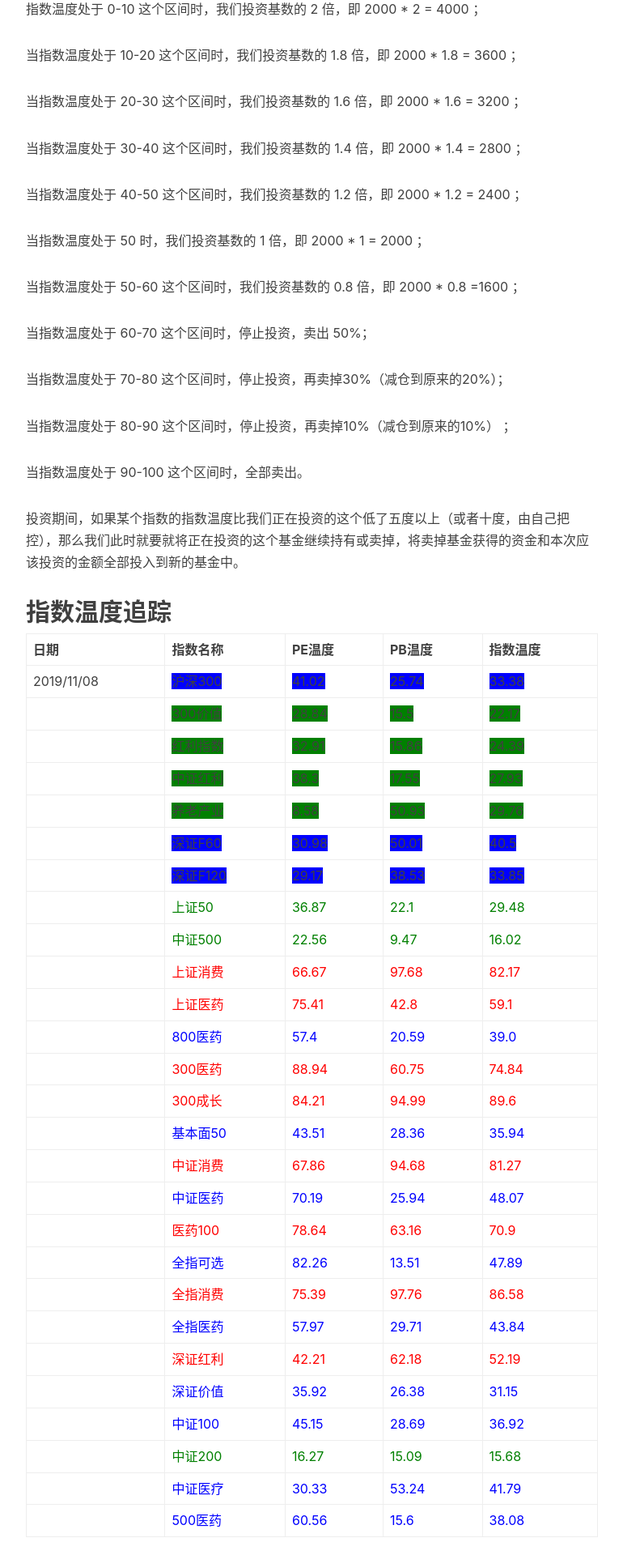
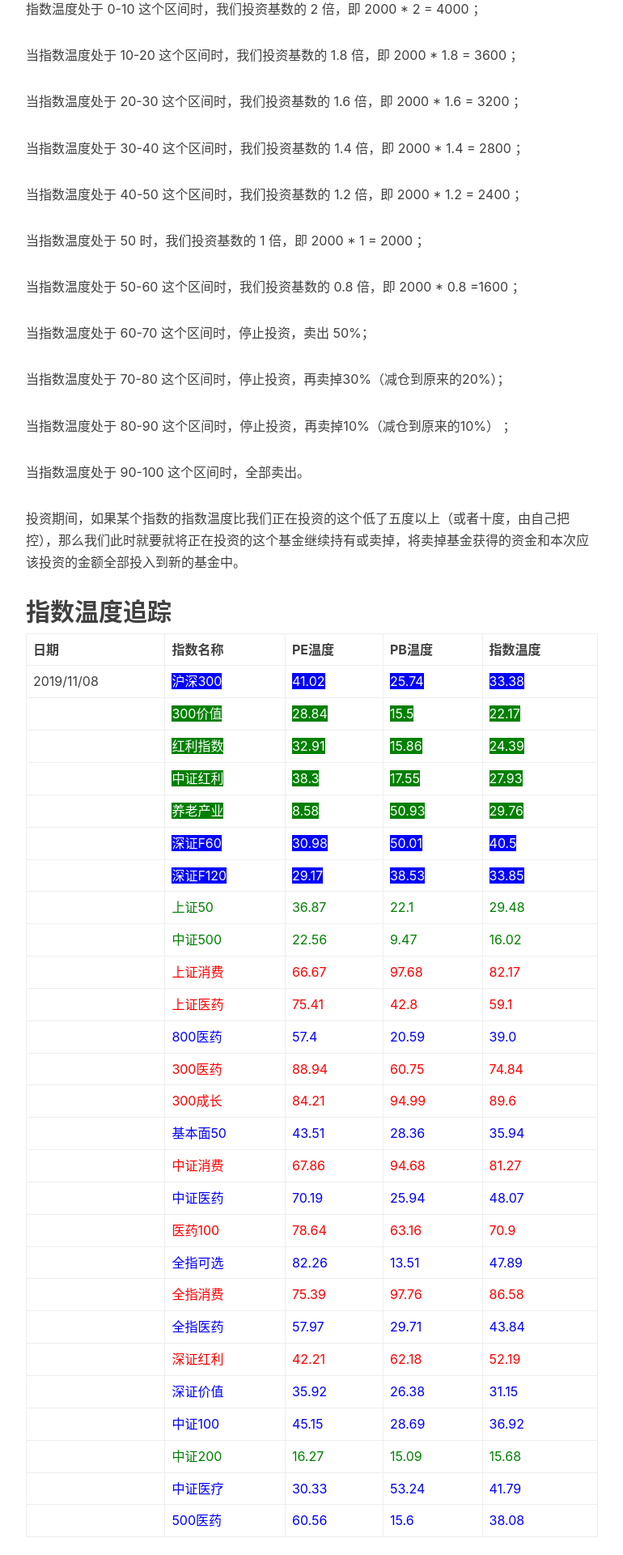
Before and after one commit to shoppingwang/shoppingwang.github.io, a Jekyll site: the page built from _posts/2019-11-09-indices-temperature.md, in a window 1280 px wide. Shown: the part 1774-3694 px from the top of the page at 81% size, without its empty margins (233-1003 px from the left). Built offline with Jekyll 4.4.1, drawn with Linux system fonts in a browser that asks for light colours; nearby versions of some CDN libraries; comment, search, counter and statistics services are not loaded.

Commit message:
add index temperature

```diff
--- a/_posts/2019-11-09-indices-temperature.md
+++ b/_posts/2019-11-09-indices-temperature.md
@@ -75,30 +75,30 @@
 
 | 日期 | 指数名称 | PE温度 | PB温度 | 指数温度 |
 | --- | --- | --- | --- | --- |
-|2019/11/08|<span style="background-color: blue;">沪深300</span>|<span style="background-color: blue;">41.02</span>|<span style="background-color: blue;">25.74</span>|<span style="background-color: blue;">33.38</span>|
-|<span style="background-color: green;"></span>|<span style="background-color: green;">300价值</span>|<span style="background-color: green;">28.84</span>|<span style="background-color: green;">15.5</span>|<span style="background-color: green;">22.17</span>|
-|<span style="background-color: green;"></span>|<span style="background-color: green;">红利指数</span>|<span style="background-color: green;">32.91</span>|<span style="background-color: green;">15.86</span>|<span style="background-color: green;">24.39</span>|
-|<span style="background-color: green;"></span>|<span style="background-color: green;">中证红利</span>|<span style="background-color: green;">38.3</span>|<span style="background-color: green;">17.55</span>|<span style="background-color: green;">27.93</span>|
-|<span style="background-color: green;"></span>|<span style="background-color: green;">养老产业</span>|<span style="background-color: green;">8.58</span>|<span style="background-color: green;">50.93</span>|<span style="background-color: green;">29.76</span>|
-|<span style="background-color: blue;"></span>|<span style="background-color: blue;">深证F60</span>|<span style="background-color: blue;">30.98</span>|<span style="background-color: blue;">50.01</span>|<span style="background-color: blue;">40.5</span>|
-|<span style="background-color: blue;"></span>|<span style="background-color: blue;">深证F120</span>|<span style="background-color: blue;">29.17</span>|<span style="background-color: blue;">38.53</span>|<span style="background-color: blue;">33.85</span>|
-|<span style="color: green;"></span>|<span style="color: green;">上证50</span>|<span style="color: green;">36.87</span>|<span style="color: green;">22.1</span>|<span style="color: green;">29.48</span>|
-|<span style="color: green;"></span>|<span style="color: green;">中证500</span>|<span style="color: green;">22.56</span>|<span style="color: green;">9.47</span>|<span style="color: green;">16.02</span>|
-|<span style="color: red;"></span>|<span style="color: red;">上证消费</span>|<span style="color: red;">66.67</span>|<span style="color: red;">97.68</span>|<span style="color: red;">82.17</span>|
-|<span style="color: red;"></span>|<span style="color: red;">上证医药</span>|<span style="color: red;">75.41</span>|<span style="color: red;">42.8</span>|<span style="color: red;">59.1</span>|
-|<span style="color: blue;"></span>|<span style="color: blue;">800医药</span>|<span style="color: blue;">57.4</span>|<span style="color: blue;">20.59</span>|<span style="color: blue;">39.0</span>|
-|<span style="color: red;"></span>|<span style="color: red;">300医药</span>|<span style="color: red;">88.94</span>|<span style="color: red;">60.75</span>|<span style="color: red;">74.84</span>|
-|<span style="color: red;"></span>|<span style="color: red;">300成长</span>|<span style="color: red;">84.21</span>|<span style="color: red;">94.99</span>|<span style="color: red;">89.6</span>|
-|<span style="color: blue;"></span>|<span style="color: blue;">基本面50</span>|<span style="color: blue;">43.51</span>|<span style="color: blue;">28.36</span>|<span style="color: blue;">35.94</span>|
-|<span style="color: red;"></span>|<span style="color: red;">中证消费</span>|<span style="color: red;">67.86</span>|<span style="color: red;">94.68</span>|<span style="color: red;">81.27</span>|
-|<span style="color: blue;"></span>|<span style="color: blue;">中证医药</span>|<span style="color: blue;">70.19</span>|<span style="color: blue;">25.94</span>|<span style="color: blue;">48.07</span>|
-|<span style="color: red;"></span>|<span style="color: red;">医药100</span>|<span style="color: red;">78.64</span>|<span style="color: red;">63.16</span>|<span style="color: red;">70.9</span>|
-|<span style="color: blue;"></span>|<span style="color: blue;">全指可选</span>|<span style="color: blue;">82.26</span>|<span style="color: blue;">13.51</span>|<span style="color: blue;">47.89</span>|
-|<span style="color: red;"></span>|<span style="color: red;">全指消费</span>|<span style="color: red;">75.39</span>|<span style="color: red;">97.76</span>|<span style="color: red;">86.58</span>|
-|<span style="color: blue;"></span>|<span style="color: blue;">全指医药</span>|<span style="color: blue;">57.97</span>|<span style="color: blue;">29.71</span>|<span style="color: blue;">43.84</span>|
-|<span style="color: red;"></span>|<span style="color: red;">深证红利</span>|<span style="color: red;">42.21</span>|<span style="color: red;">62.18</span>|<span style="color: red;">52.19</span>|
-|<span style="color: blue;"></span>|<span style="color: blue;">深证价值</span>|<span style="color: blue;">35.92</span>|<span style="color: blue;">26.38</span>|<span style="color: blue;">31.15</span>|
-|<span style="color: blue;"></span>|<span style="color: blue;">中证100</span>|<span style="color: blue;">45.15</span>|<span style="color: blue;">28.69</span>|<span style="color: blue;">36.92</span>|
-|<span style="color: green;"></span>|<span style="color: green;">中证200</span>|<span style="color: green;">16.27</span>|<span style="color: green;">15.09</span>|<span style="color: green;">15.68</span>|
-|<span style="color: blue;"></span>|<span style="color: blue;">中证医疗</span>|<span style="color: blue;">30.33</span>|<span style="color: blue;">53.24</span>|<span style="color: blue;">41.79</span>|
-|<span style="color: blue;"></span>|<span style="color: blue;">500医药</span>|<span style="color: blue;">60.56</span>|<span style="color: blue;">15.6</span>|<span style="color: blue;">38.08</span>|
+|2019/11/08|<span style="color: white; background-color: blue;">沪深300</span>|<span style="color: white; background-color: blue;">41.02</span>|<span style="color: white; background-color: blue;">25.74</span>|<span style="color: white; background-color: blue;">33.38</span>|
+||<span style="color: white; background-color: green;">300价值</span>|<span style="color: white; background-color: green;">28.84</span>|<span style="color: white; background-color: green;">15.5</span>|<span style="color: white; background-color: green;">22.17</span>|
+||<span style="color: white; background-color: green;">红利指数</span>|<span style="color: white; background-color: green;">32.91</span>|<span style="color: white; background-color: green;">15.86</span>|<span style="color: white; background-color: green;">24.39</span>|
+||<span style="color: white; background-color: green;">中证红利</span>|<span style="color: white; background-color: green;">38.3</span>|<span style="color: white; background-color: green;">17.55</span>|<span style="color: white; background-color: green;">27.93</span>|
+||<span style="color: white; background-color: green;">养老产业</span>|<span style="color: white; background-color: green;">8.58</span>|<span style="color: white; background-color: green;">50.93</span>|<span style="color: white; background-color: green;">29.76</span>|
+||<span style="color: white; background-color: blue;">深证F60</span>|<span style="color: white; background-color: blue;">30.98</span>|<span style="color: white; background-color: blue;">50.01</span>|<span style="color: white; background-color: blue;">40.5</span>|
+||<span style="color: white; background-color: blue;">深证F120</span>|<span style="color: white; background-color: blue;">29.17</span>|<span style="color: white; background-color: blue;">38.53</span>|<span style="color: white; background-color: blue;">33.85</span>|
+||<span style="color: green;">上证50</span>|<span style="color: green;">36.87</span>|<span style="color: green;">22.1</span>|<span style="color: green;">29.48</span>|
+||<span style="color: green;">中证500</span>|<span style="color: green;">22.56</span>|<span style="color: green;">9.47</span>|<span style="color: green;">16.02</span>|
+||<span style="color: red;">上证消费</span>|<span style="color: red;">66.67</span>|<span style="color: red;">97.68</span>|<span style="color: red;">82.17</span>|
+||<span style="color: red;">上证医药</span>|<span style="color: red;">75.41</span>|<span style="color: red;">42.8</span>|<span style="color: red;">59.1</span>|
+||<span style="color: blue;">800医药</span>|<span style="color: blue;">57.4</span>|<span style="color: blue;">20.59</span>|<span style="color: blue;">39.0</span>|
+||<span style="color: red;">300医药</span>|<span style="color: red;">88.94</span>|<span style="color: red;">60.75</span>|<span style="color: red;">74.84</span>|
+||<span style="color: red;">300成长</span>|<span style="color: red;">84.21</span>|<span style="color: red;">94.99</span>|<span style="color: red;">89.6</span>|
+||<span style="color: blue;">基本面50</span>|<span style="color: blue;">43.51</span>|<span style="color: blue;">28.36</span>|<span style="color: blue;">35.94</span>|
+||<span style="color: red;">中证消费</span>|<span style="color: red;">67.86</span>|<span style="color: red;">94.68</span>|<span style="color: red;">81.27</span>|
+||<span style="color: blue;">中证医药</span>|<span style="color: blue;">70.19</span>|<span style="color: blue;">25.94</span>|<span style="color: blue;">48.07</span>|
+||<span style="color: red;">医药100</span>|<span style="color: red;">78.64</span>|<span style="color: red;">63.16</span>|<span style="color: red;">70.9</span>|
+||<span style="color: blue;">全指可选</span>|<span style="color: blue;">82.26</span>|<span style="color: blue;">13.51</span>|<span style="color: blue;">47.89</span>|
+||<span style="color: red;">全指消费</span>|<span style="color: red;">75.39</span>|<span style="color: red;">97.76</span>|<span style="color: red;">86.58</span>|
+||<span style="color: blue;">全指医药</span>|<span style="color: blue;">57.97</span>|<span style="color: blue;">29.71</span>|<span style="color: blue;">43.84</span>|
+||<span style="color: red;">深证红利</span>|<span style="color: red;">42.21</span>|<span style="color: red;">62.18</span>|<span style="color: red;">52.19</span>|
+||<span style="color: blue;">深证价值</span>|<span style="color: blue;">35.92</span>|<span style="color: blue;">26.38</span>|<span style="color: blue;">31.15</span>|
+||<span style="color: blue;">中证100</span>|<span style="color: blue;">45.15</span>|<span style="color: blue;">28.69</span>|<span style="color: blue;">36.92</span>|
+||<span style="color: green;">中证200</span>|<span style="color: green;">16.27</span>|<span style="color: green;">15.09</span>|<span style="color: green;">15.68</span>|
+||<span style="color: blue;">中证医疗</span>|<span style="color: blue;">30.33</span>|<span style="color: blue;">53.24</span>|<span style="color: blue;">41.79</span>|
+||<span style="color: blue;">500医药</span>|<span style="color: blue;">60.56</span>|<span style="color: blue;">15.6</span>|<span style="color: blue;">38.08</span>|
```
